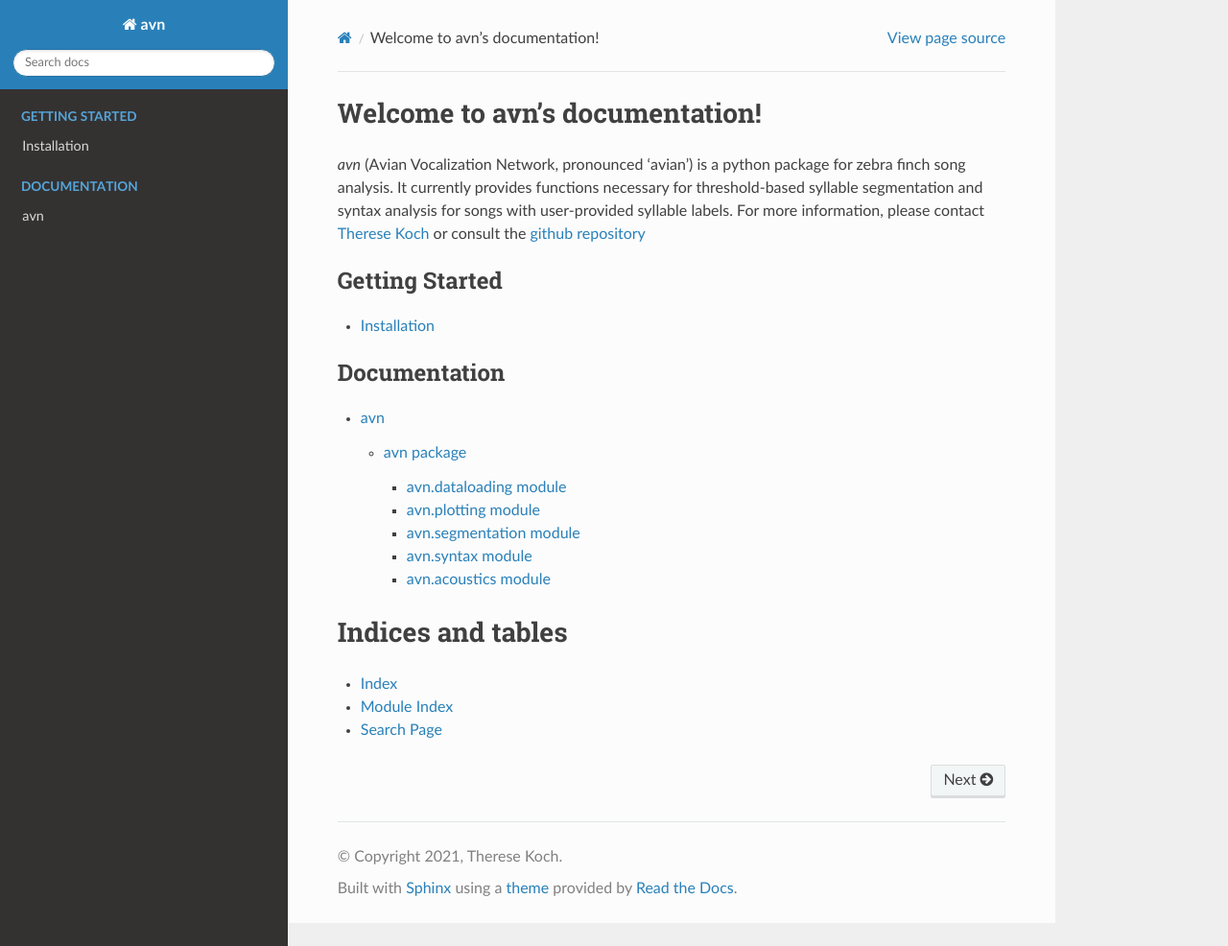
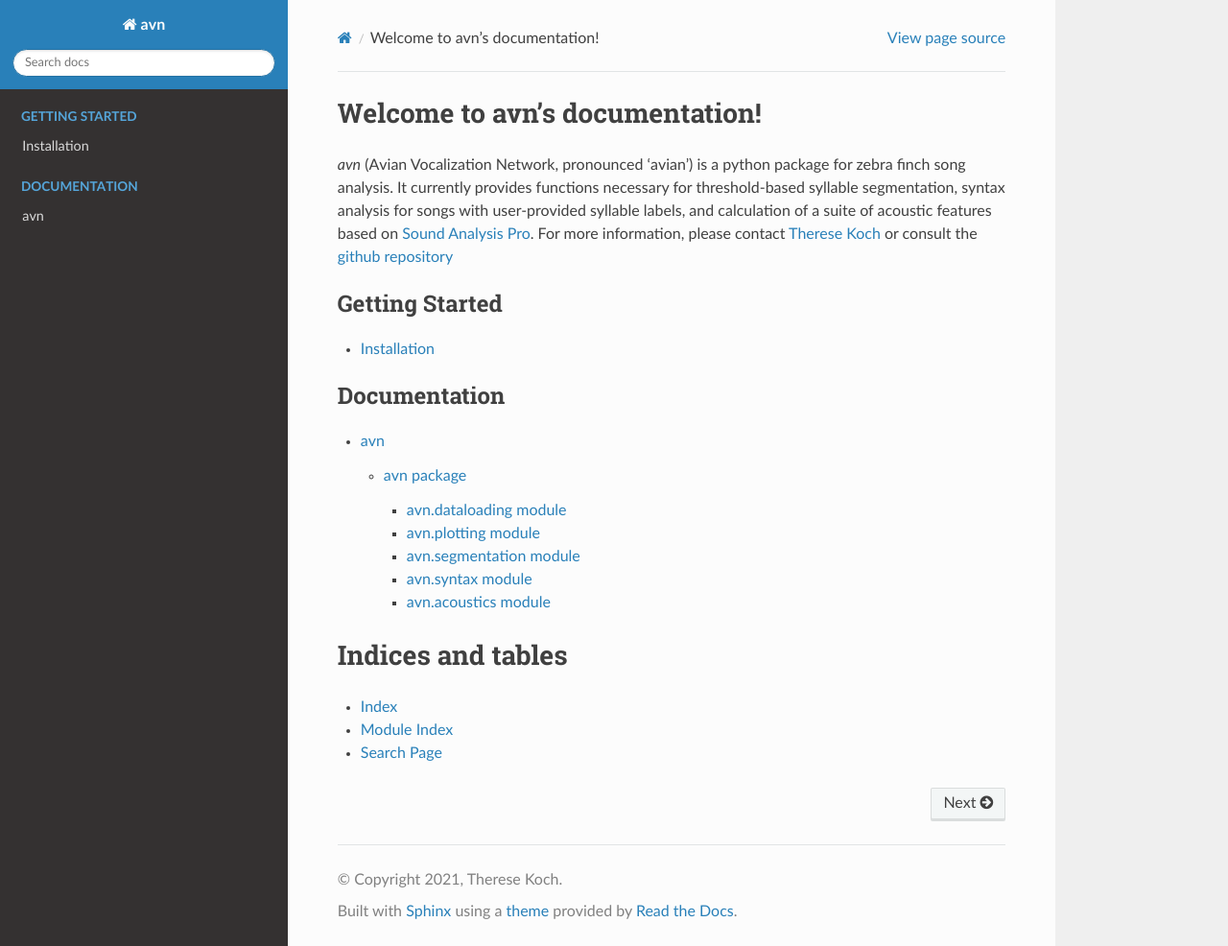
Before and after one commit to theresekoch/avn, a Sphinx documentation site: the page built from docs/index.rst, in a window 1280 px wide and 986 px high. Shown: the whole window at 96% size. Built offline with Sphinx 7.4.7 and the Read the Docs theme 2.0.0, drawn with Linux system fonts in a browser that asks for light colours; pages that are not in the unit, such as notebooks, are missing from menus.

Commit message:
Update index.rst

```diff
--- a/docs/index.rst
+++ b/docs/index.rst
@@ -6,7 +6,7 @@
 Welcome to avn's documentation!
 ===============================
 `avn` (Avian Vocalization Network, pronounced 'avian') is a python package for zebra finch song analysis. It currently provides
-functions necessary for threshold-based syllable segmentation and syntax analysis for songs with user-provided syllable labels. For more information,
+functions necessary for threshold-based syllable segmentation, syntax analysis for songs with user-provided syllable labels, and calculation of a suite of acoustic features based on `Sound Analysis Pro <http://soundanalysispro.com/>`_. For more information,
 please contact `Therese Koch <mailto:therese.koch@utsouthwestern.edu>`_ or consult
 the `github repository <https://github.com/theresekoch/avn>`_
 
```
